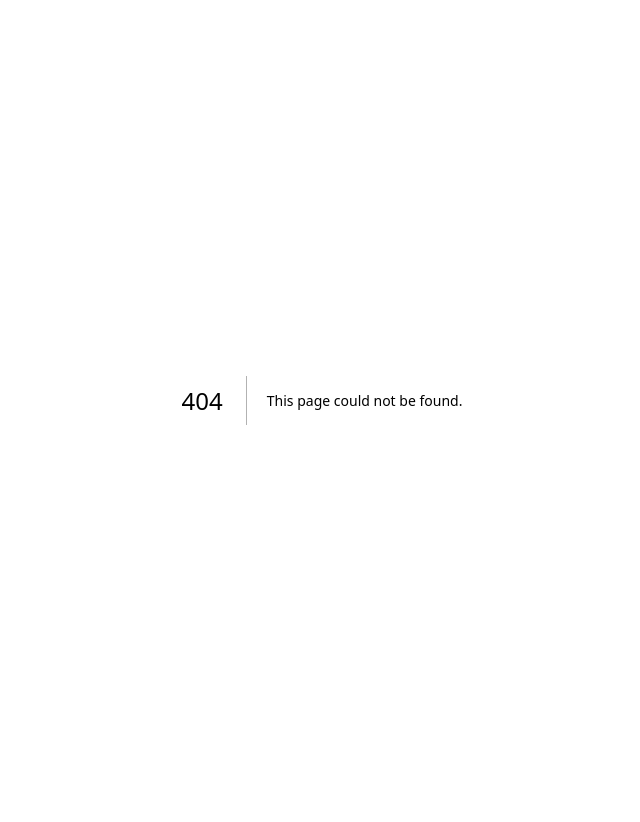
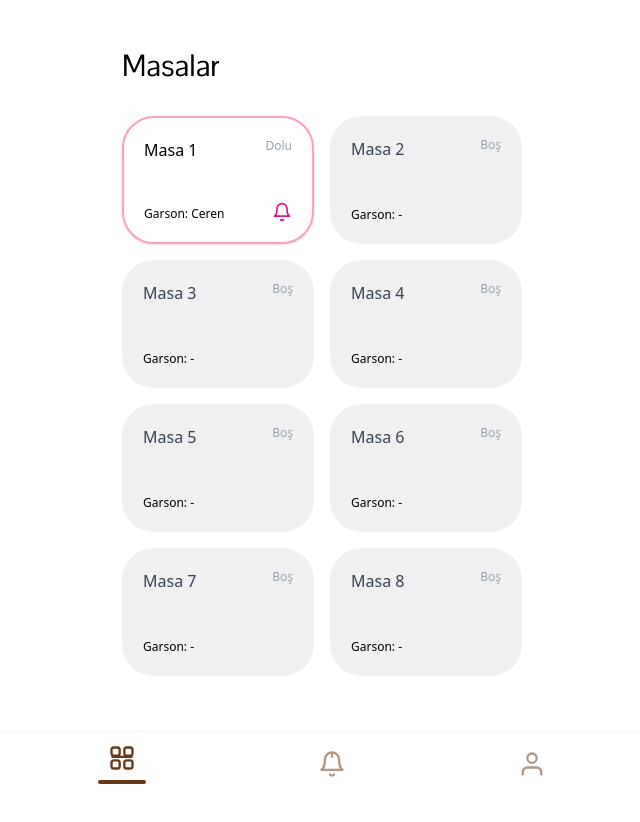
Before and after one commit to ovalriver23/segfault_front, a Next.js app: page /waiter/tables in a window 1280 px wide. Before the commit this address had no page. Shown: the top 822 px of the page, without its empty margins (318-958 px from the left). Before the commit the page ends 800 px from the top, so only its background shows below. Built offline with nearby package versions, Linux system fonts and the light colour scheme.

Commit message:
waiter page table sayfası mock hald eeklendi

```diff
--- /dev/null
+++ b/src/app/waiter/layout.tsx
@@ -0,0 +1,98 @@
+'use client';
+
+import Link from 'next/link';
+import { usePathname } from 'next/navigation';
+
+export default function WaiterLayout({
+  children,
+}: {
+  children: React.ReactNode;
+}) {
+  const pathname = usePathname();
+
+  // Aktif ikon rengini belirlemek için yardımcı fonksiyon
+  // Eğer path tam eşleşiyorsa koyu renk (#683817), değilse soluk renk (#b09886)
+  const isActive = (path: string) => pathname === path ? "text-[#683817]" : "text-[#b09886]";
+
+  return (
+    <div className="min-h-screen bg-white pb-20 font-sans">
+      {/* Ana İçerik */}
+      <main className="max-w-md mx-auto min-h-screen bg-white">
+        {children}
+      </main>
+
+      {/* Bottom Navigation Bar */}
+      <div className="fixed bottom-0 left-0 right-0 bg-white border-t border-gray-100 pb-4 pt-3 px-6 z-50">
+        <div className="max-w-md mx-auto flex justify-between items-center">
+
+          {/* Masalar Butonu */}
+          <Link href="/waiter/tables" className="flex flex-col items-center gap-1">
+            <svg
+              width="28"
+              height="28"
+              viewBox="0 0 24 24"
+              fill="none"
+              xmlns="http://www.w3.org/2000/svg"
+              className={isActive('/waiter/tables')}
+            >
+              <rect x="3" y="3" width="7" height="7" rx="2" stroke="currentColor" strokeWidth="2"/>
+              <rect x="14" y="3" width="7" height="7" rx="2" stroke="currentColor" strokeWidth="2"/>
+              <rect x="3" y="14" width="7" height="7" rx="2" stroke="currentColor" strokeWidth="2"/>
+              <rect x="14" y="14" width="7" height="7" rx="2" stroke="currentColor" strokeWidth="2"/>
+              {/* Aktiflik Çizgisi */}
+              {pathname === '/waiter/tables' && <rect x="3" y="10" width="18" height="2" fill="#683817" className="mt-1" />}
+            </svg>
+            {pathname === '/waiter/tables' && (
+               <div className="w-12 h-1 bg-[#683817] rounded-full mt-1"></div>
+            )}
+          </Link>
+
+          {/* Bildirimler Butonu */}
+          <Link href="/waiter/notifications" className="flex flex-col items-center gap-1">
+            <svg
+              width="28"
+              height="28"
+              viewBox="0 0 24 24"
+              fill="none"
+              stroke="currentColor"
+              strokeWidth="2"
+              strokeLinecap="round"
+              strokeLinejoin="round"
+              className={isActive('/waiter/notifications')}
+            >
+              <path d="M18 8A6 6 0 0 0 6 8c0 7-3 9-3 9h18s-3-2-3-9"></path>
+              <path d="M13.73 21a2 2 0 0 1-3.46 0"></path>
+              <line x1="12" y1="3" x2="12" y2="21" strokeWidth="0"></line>
+              <path d="M12 3v3" strokeWidth="2"/>
+            </svg>
+             {pathname === '/waiter/notifications' && (
+               <div className="w-12 h-1 bg-[#683817] rounded-full mt-1"></div>
+            )}
+          </Link>
+
+          {/* Profil Butonu - ARTIK TIKLANABİLİR */}
+          <Link href="/waiter/profile" className="flex flex-col items-center gap-1">
+            <svg
+              width="28"
+              height="28"
+              viewBox="0 0 24 24"
+              fill="none"
+              stroke="currentColor"
+              strokeWidth="2"
+              strokeLinecap="round"
+              strokeLinejoin="round"
+              className={isActive('/waiter/profile')}
+            >
+              <path d="M20 21v-2a4 4 0 0 0-4-4H8a4 4 0 0 0-4 4v2"></path>
+              <circle cx="12" cy="7" r="4"></circle>
+            </svg>
+            {pathname === '/waiter/profile' && (
+               <div className="w-12 h-1 bg-[#683817] rounded-full mt-1"></div>
+            )}
+          </Link>
+
+        </div>
+      </div>
+    </div>
+  );
+}
--- /dev/null
+++ b/src/app/waiter/notifications/page.tsx
@@ -0,0 +1,16 @@
+'use client';
+
+export default function WaiterNotificationsPage() {
+  return (
+    <div className="px-6 pt-12 pb-6">
+      <h1 className="text-3xl font-normal text-black mb-8" style={{ fontFamily: 'Pontano Sans, sans-serif' }}>
+        Bildirimler
+      </h1>
+
+      {/* İçerik şu an için boş bırakıldı */}
+      <div className="flex flex-col gap-4">
+        {/* Bildirim kartları buraya gelecek */}
+      </div>
+    </div>
+  );
+}
--- /dev/null
+++ b/src/app/waiter/profile/page.tsx
@@ -0,0 +1,16 @@
+'use client';
+
+export default function WaiterNotificationsPage() {
+  return (
+    <div className="px-6 pt-12 pb-6">
+      <h1 className="text-3xl font-normal text-black mb-8" style={{ fontFamily: 'Pontano Sans, sans-serif' }}>
+        Bildirimler
+      </h1>
+
+      {/* İçerik şu an için boş bırakıldı */}
+      <div className="flex flex-col gap-4">
+        {/* Bildirim kartları buraya gelecek */}
+      </div>
+    </div>
+  );
+}
--- /dev/null
+++ b/src/app/waiter/tables/page.tsx
@@ -0,0 +1,81 @@
+'use client';
+
+import React from 'react';
+
+// Görseldeki veriyi simüle eden yapı
+const tables = [
+  { id: 1, name: 'Masa 1', status: 'Dolu', waiter: 'Ceren', hasAlert: true },
+  { id: 2, name: 'Masa 2', status: 'Boş', waiter: '-', hasAlert: false },
+  { id: 3, name: 'Masa 3', status: 'Boş', waiter: '-', hasAlert: false },
+  { id: 4, name: 'Masa 4', status: 'Boş', waiter: '-', hasAlert: false },
+  { id: 5, name: 'Masa 5', status: 'Boş', waiter: '-', hasAlert: false },
+  { id: 6, name: 'Masa 6', status: 'Boş', waiter: '-', hasAlert: false },
+  { id: 7, name: 'Masa 7', status: 'Boş', waiter: '-', hasAlert: false },
+  { id: 8, name: 'Masa 8', status: 'Boş', waiter: '-', hasAlert: false },
+];
+
+export default function WaiterTablesPage() {
+  return (
+    <div className="px-6 pt-12 pb-6">
+      <h1 className="text-3xl font-normal text-black mb-8" style={{ fontFamily: 'Pontano Sans, sans-serif' }}>
+        Masalar
+      </h1>
+
+      <div className="grid grid-cols-2 gap-4">
+        {tables.map((table) => {
+          // Dolu masa stili
+          const isOccupied = table.status === 'Dolu';
+
+          return (
+            <div
+              key={table.id}
+              className={`
+                relative p-5 rounded-[2rem] h-32 flex flex-col justify-between transition-all
+                ${isOccupied
+                  ? 'bg-white border-2 border-[#ff9ec6] shadow-sm' // Pembe kenarlık (Görseldeki gibi)
+                  : 'bg-[#f0f0f0] border border-transparent'      // Gri arka plan
+                }
+              `}
+            >
+              <div className="flex justify-between items-start">
+                <span className={`text-base font-medium ${isOccupied ? 'text-black' : 'text-gray-700'}`}>
+                  {table.name}
+                </span>
+                <span className={`text-xs ${isOccupied ? 'text-gray-400' : 'text-gray-400'}`}>
+                  {table.status}
+                </span>
+              </div>
+
+              <div className="flex justify-between items-end mt-2">
+                <div className="flex flex-col">
+                  <span className="text-xs text-black font-medium">
+                    Garson: {table.waiter}
+                  </span>
+                </div>
+
+                {/* Eğer masada uyarı varsa zil ikonu göster */}
+                {table.hasAlert && (
+                  <div className="text-[#e11383]">
+                    <svg
+                      width="20"
+                      height="20"
+                      viewBox="0 0 24 24"
+                      fill="none"
+                      stroke="currentColor"
+                      strokeWidth="2"
+                      strokeLinecap="round"
+                      strokeLinejoin="round"
+                    >
+                      <path d="M18 8A6 6 0 0 0 6 8c0 7-3 9-3 9h18s-3-2-3-9"></path>
+                      <path d="M13.73 21a2 2 0 0 1-3.46 0"></path>
+                    </svg>
+                  </div>
+                )}
+              </div>
+            </div>
+          );
+        })}
+      </div>
+    </div>
+  );
+}
```
